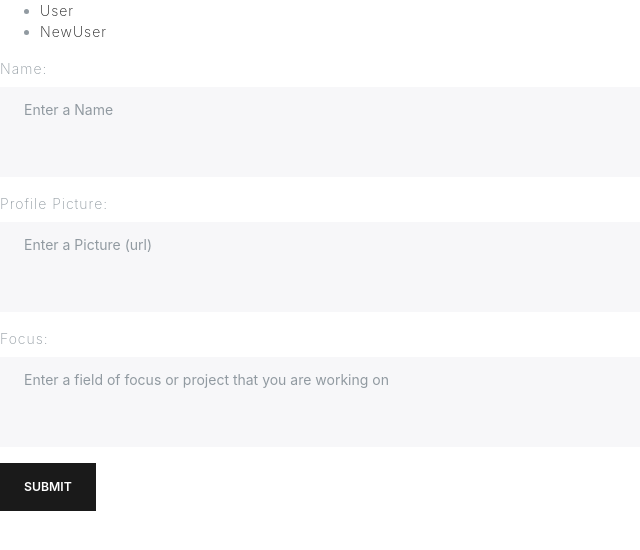
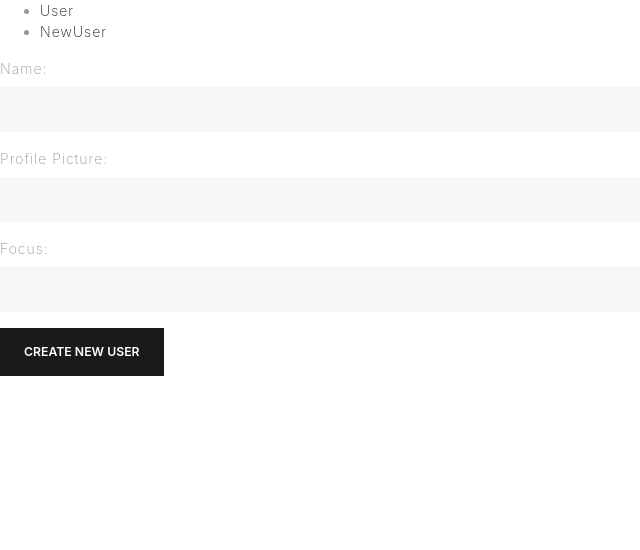
Before and after one commit to Ben-Christi-Arvin/Pair-Match-Project, a React (Create React App) app: page /newuser in a window 1280 px wide. Shown: the top 550 px of the page, without its empty margins (0-640 px from the left). Built offline with nearby package versions, Linux system fonts and the light colour scheme.

Commit message:
started on testing

```diff
--- a/src/pages/NewUser.js
+++ b/src/pages/NewUser.js
@@ -37,7 +37,6 @@ class NewUser extends React.Component {
                 <Form>
                     <Form.Group controlId="formName">
                         <Form.Label>Name:</Form.Label>
-                        <Form.Control type="name" placeholder="Enter a Name" />
                         <Form.Control
                           type="text"
                           name="name"
@@ -48,7 +47,6 @@ class NewUser extends React.Component {
 
                     <Form.Group controlId="formProfilePic">
                         <Form.Label>Profile Picture:</Form.Label>
-                        <Form.Control type="profile_pic" placeholder="Enter a Picture (url)" />
                         <Form.Control
                           type="text"
                           name="profile_pic"
@@ -59,7 +57,6 @@ class NewUser extends React.Component {
 
                     <Form.Group controlId="formName">
                         <Form.Label>Focus:</Form.Label>
-                        <Form.Control type="name" placeholder="Enter a field of focus or project that you are working on" />
                         <Form.Control
                           type="text"
                           name="focus"
@@ -70,7 +67,7 @@ class NewUser extends React.Component {
 
 
                     <Button variant="primary" type="submit" onClick={this.displayFormResults}>
-                    Submit
+                    Create New User
                     </Button>
                 </Form>
 
```
Also changed, not shown: 1 other file (tests, documents, lock files or other folders).
